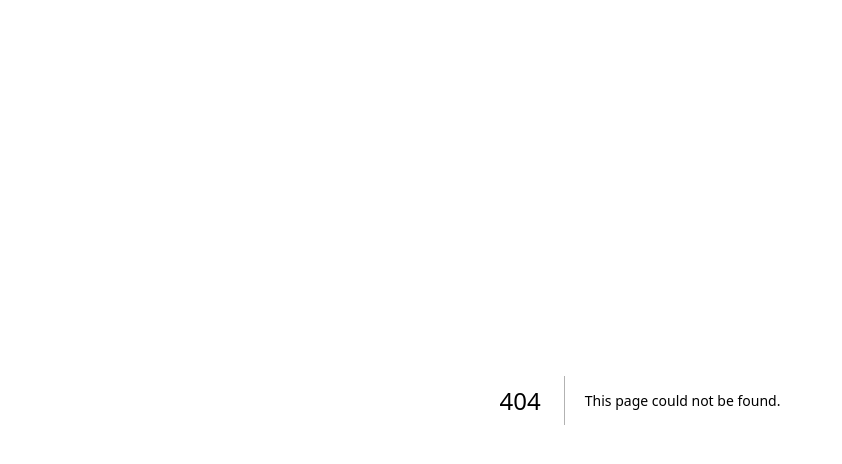
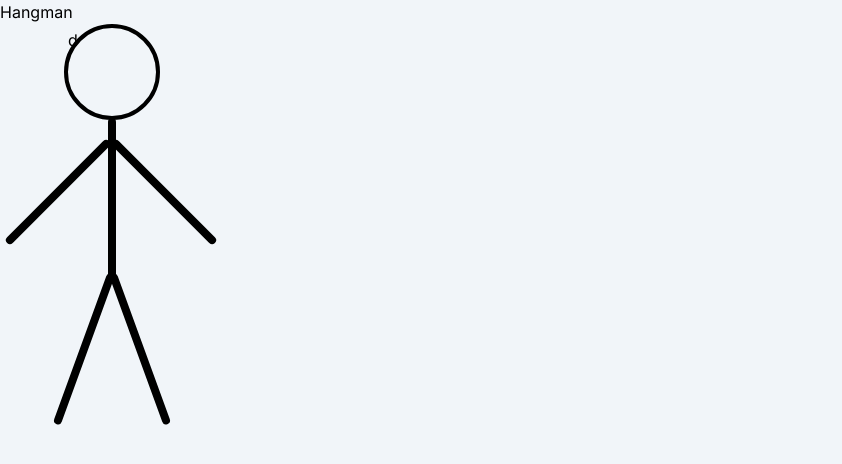
Before and after one commit to asdt560/games-page, a Next.js app: page /hangman in a window 1280 px wide. Before the commit this address had no page. Shown: the top 464 px of the page, without its empty margins (0-842 px from the left). Built offline with nearby package versions, Linux system fonts and the light colour scheme.

Commit message:
Set up basic structure

```diff
--- /dev/null
+++ b/app/hangman/HangmanGame.tsx
@@ -0,0 +1,72 @@
+import { useState } from "react";
+
+const HangmanGame = () => {
+  const wordArr = ["word"]
+  const [word, setWord] = useState(null)
+  const [guess, setGuess] = useState(null)
+  const [wrongGuesses, setWrongGuesses] = useState(null)
+  const [correctGuesses, setCorrectGuesses] = useState(null)
+  const [gameOver, setGameOver] = useState(null)
+  const [gameWon, setGameWon] = useState(null)
+
+  return (
+    <div>
+      <div>
+        <div className="w-24 h-24 absolute left-16 border-4 border-black rounded-full">d</div>
+        <div
+          className="w-2 h-40 absolute border-4 border-black rounded-full"
+          style={
+            {
+              left: "6.75rem",
+              top: "7.4rem",
+            }
+          }
+        ></div>
+        <div
+          className="w-2 h-36 absolute rotate-45 border-4 border-black rounded-full"
+          style={
+            {
+              left: "3.4rem",
+              top: "7.5rem",
+            }
+          }
+        ></div>
+        <div
+          className="w-2 h-36 absolute border-4 border-black rounded-full rotate-[-45deg]"
+          style={
+            {
+              left: "10rem",
+              top: "7.5rem",
+            }
+          }
+        ></div>
+        <div
+          className="w-2 h-40 absolute border-4 border-black rounded-full rotate-[20deg]"
+          style={
+            {
+              left: "5rem",
+              top: "16.8rem",
+            }
+          }
+        ></div>
+        <div
+          className="w-2 h-40 absolute border-4 border-black rounded-full rotate-[-20deg]"
+          style={
+            {
+              left: "8.5rem",
+              top: "16.8rem",
+            }
+          }
+        ></div>
+      </div>
+      <div>
+          {
+
+          }
+      </div>
+    </div>
+
+  )
+}
+
+export default HangmanGame;
--- /dev/null
+++ b/app/hangman/page.tsx
@@ -0,0 +1,10 @@
+import HangmanGame from "./HangmanGame"
+
+export default function Hangman() {
+  return (
+    <div className="w-screen h-screen">
+      <h1>Hangman</h1>
+      <HangmanGame />
+    </div>
+  )
+}
```
